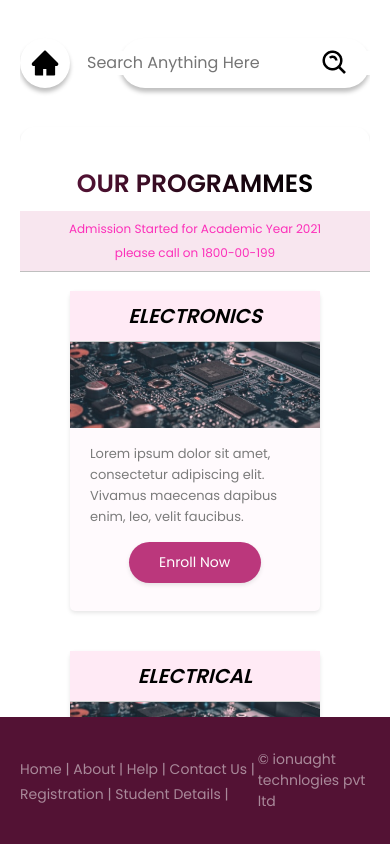
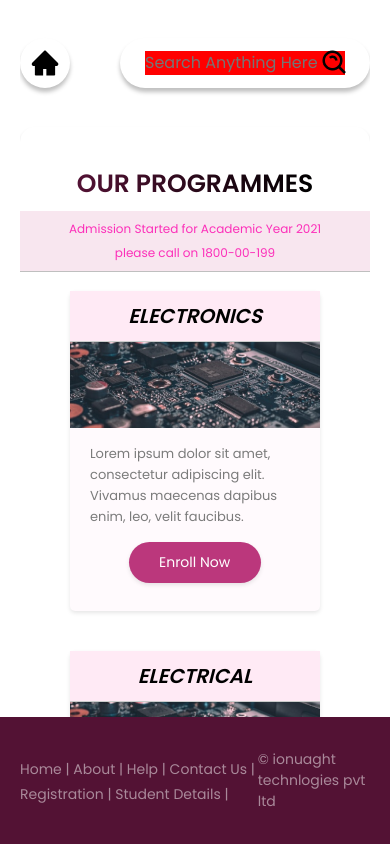
Before and after one commit to Abhinandps/Sample-Project, a plain HTML site: page index.html in a window 390 px wide. Drawn offline with Linux system fonts and the light colour scheme.

Commit message:
fixing serach box issue on progress - 1

```diff
--- a/style.css
+++ b/style.css
@@ -226,6 +226,11 @@ ul li a , p{
     Header .search_box{
         width: 250px;
     }
+
+.search_box input {
+    width: 200px;
+   background: red;
+}
     Section h1{
         font-size: 25px;
     }
```
